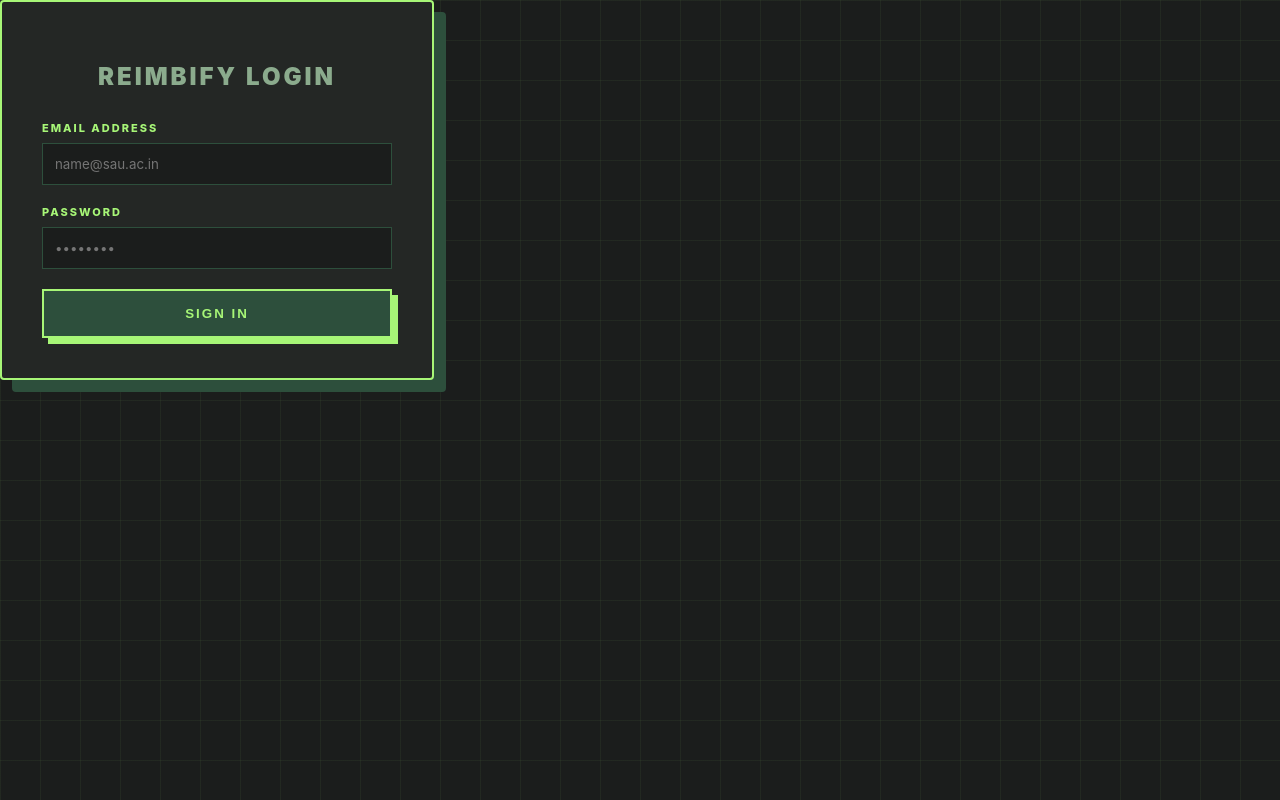
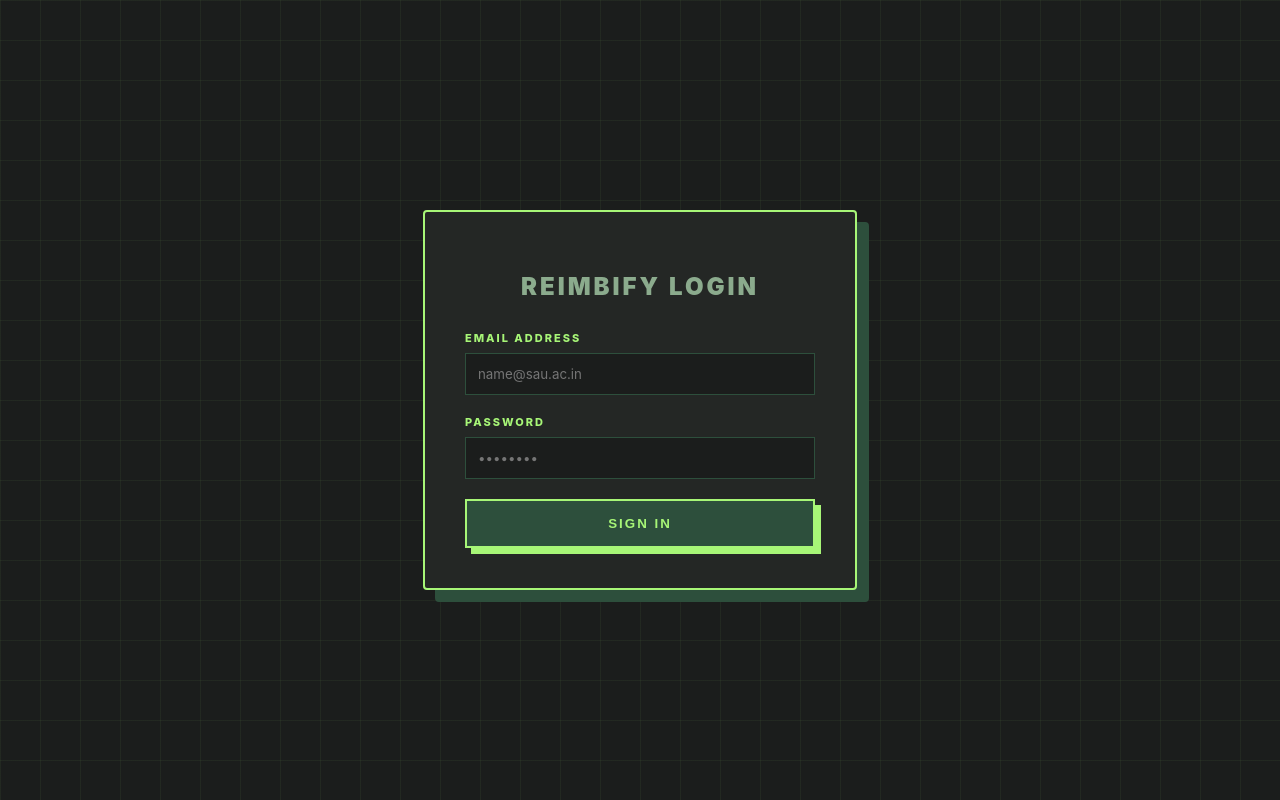
Before and after one commit to shreyabansal-sb/reimbify, a Flask app: page /login in a window 1280 px wide. Run offline with Flask 3, Linux system fonts and the light colour scheme.

Commit message:
update css

```diff
--- a/static/style.css
+++ b/static/style.css
@@ -1,12 +1,13 @@
----------------------Login.html------------------------------------------*/
+/*---------------------Login.css------------------------------------------*/
+
 /* Body Background with Industrial Grid */
 body.login-body {
     margin: 0;
     padding: 0;
-    display: flex;
-    justify-content: center;
-    align-items: center;
-    height: 100vh;
+    display: flex;             /* Enable centering logic */
+    justify-content: center;    /* Center horizontally */
+    align-items: center;        /* Center vertically */
+    min-height: 100vh;          /* Force body to take full screen height */
     background-color: #1b1d1c;
     background-image:
         linear-gradient(rgba(167, 246, 119, 0.05) 1px, transparent 1px),
@@ -27,6 +28,7 @@ body.login-body {
     text-align: center;
     /* Hard offset shadow */
     box-shadow: 12px 12px 0px #2d4f3c !important;
+    position: relative; /* Ensures shadow and layout behave */
 }
 
 .login-container h2 {
@@ -101,9 +103,8 @@ body.login-body {
     top: 4px;
     box-shadow: 0px 0px 0px #a7f677 !important;
 }
+
 /*---------------------------------------------------------------------------------*/
-
-
 
 /*--------------------------------Dashboardstudent----------------------------------------------*/
 body {
```
Also changed, not shown: reimbify.db (added).
